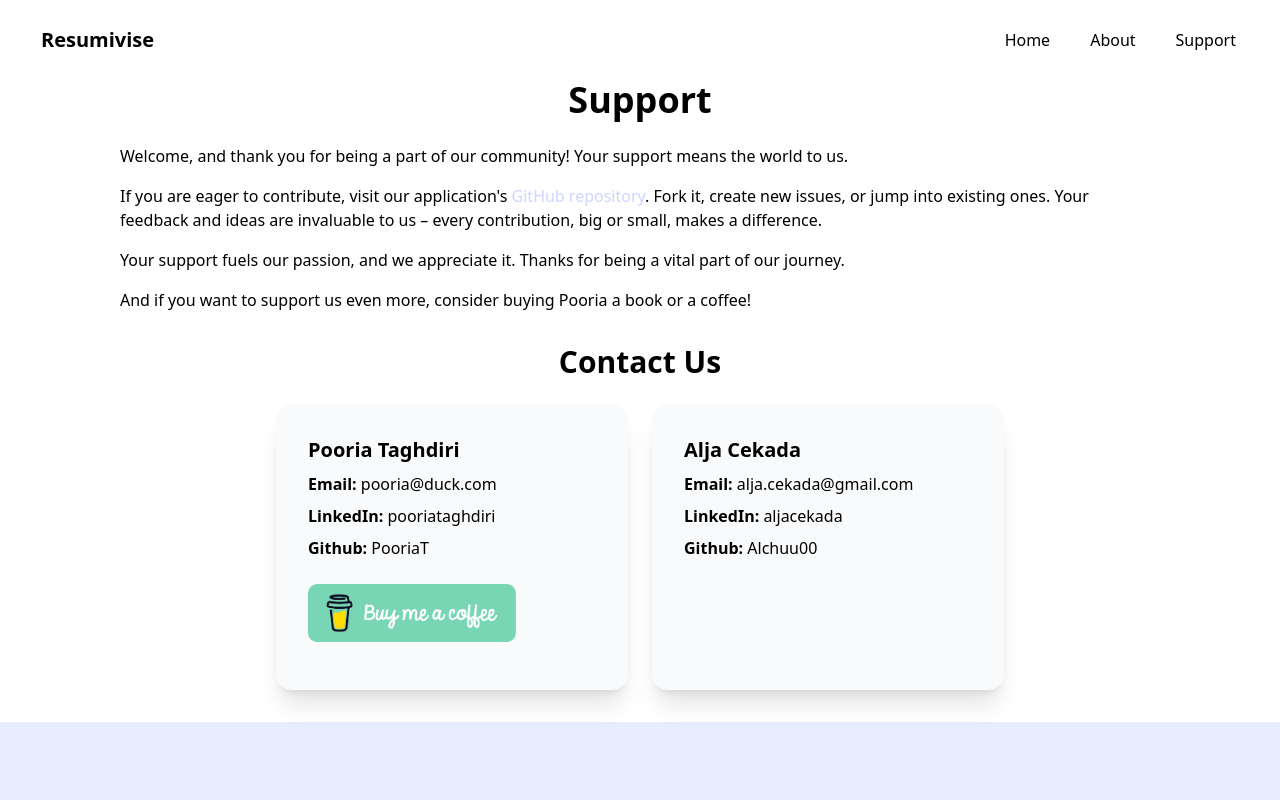
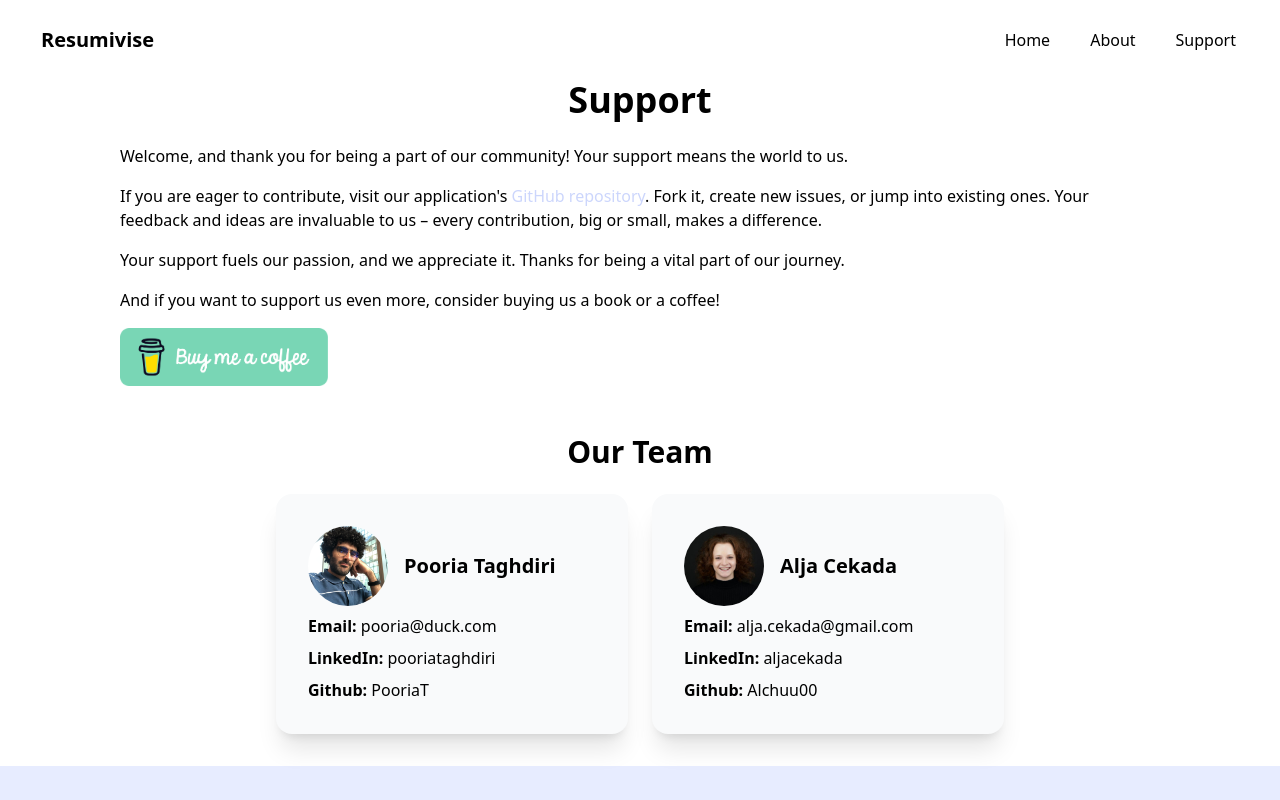
Before and after one commit to PooriaT/Resumivise, a Next.js app in the folder frontend/: page /support in a window 1280 px wide. Shown: the top 800 px of the page. Built offline with nearby package versions, Linux system fonts and the light colour scheme.

Commit message:
adding Profile Pics in support page

```diff
--- a/frontend/app/support/page.tsx
+++ b/frontend/app/support/page.tsx
@@ -39,15 +39,31 @@ function Support() {
           a vital part of our journey.
         </p>
         <p className="p-2">
-          And if you want to support us even more, consider buying Pooria a book
+          And if you want to support us even more, consider buying us a book
           or a coffee!
+          <Link href="https://www.buymeacoffee.com/pooria7" target="_blank">
+          <Image
+            className="py-4 lg:w-52"
+            src="/buyMeACoffeeBtn.png"
+            alt="Buy Me A Coffee"
+            width={150}
+            height={150}
+          />
+        </Link>
         </p>
-        <h2 className="text-3xl font-bold my-6 text-center">Contact Us</h2>
+        <h2 className="text-3xl font-bold my-6 text-center">Our Team</h2>
         <div className="flex md:flex-row flex-col justify-center gap-6 mb-8">
           {/* card 1 */}
           <div className="card md:w-1/3 bg-gray-50 shadow-xl">
             <div className="card-body">
-              <h2 className="card-title">Pooria Taghdiri</h2>
+              <h2 className="card-title">
+                <img
+                  src="/linkedin_profile/pooria_profile.jpg"
+                  alt="Pooria Taghdiri"
+                  className="inline-block mr-2 h-20 w-20 rounded-full object-cover"
+                />
+                Pooria Taghdiri
+              </h2>
               <a href={pooria.email}><span className="font-bold">Email:</span> {pooria.email}</a>
               <a href={pooria.linkedin} target="_blank">
               <span className="font-bold">LinkedIn:</span> pooriataghdiri
@@ -55,21 +71,19 @@ function Support() {
               <a href={pooria.github} target="_blank">
               <span className="font-bold">Github:</span> PooriaT
               </a>
-              <Link href="https://www.buymeacoffee.com/pooria7" target="_blank">
-                <Image
-                  className="py-4 lg:w-52"
-                  src="/buyMeACoffeeBtn.png"
-                  alt="Buy Me A Coffee"
-                  width={150}
-                  height={150}
-                />
-              </Link>
             </div>
           </div>
           {/* card 2 */}
           <div className="card md:w-1/3 bg-gray-50 shadow-xl">
             <div className="card-body">
-              <h2 className="card-title">Alja Cekada</h2>
+              <h2 className="card-title">
+                <img
+                  src="/linkedin_profile/alja_profile.jpg"
+                  alt="Alja Cekada"
+                  className="inline-block mr-2 h-20 w-20 rounded-full object-cover"
+                />
+                Alja Cekada
+              </h2>
               <a href={alja.email}><span className="font-bold">Email:</span> {alja.email}</a>
               <a href={alja.linkedin} target="_blank">
               <span className="font-bold">LinkedIn:</span> aljacekada
```
Also changed, not shown: frontend/public/linkedin_profile/alja_profile.jpg (added), frontend/public/linkedin_profile/pooria_profile.jpg (added).
